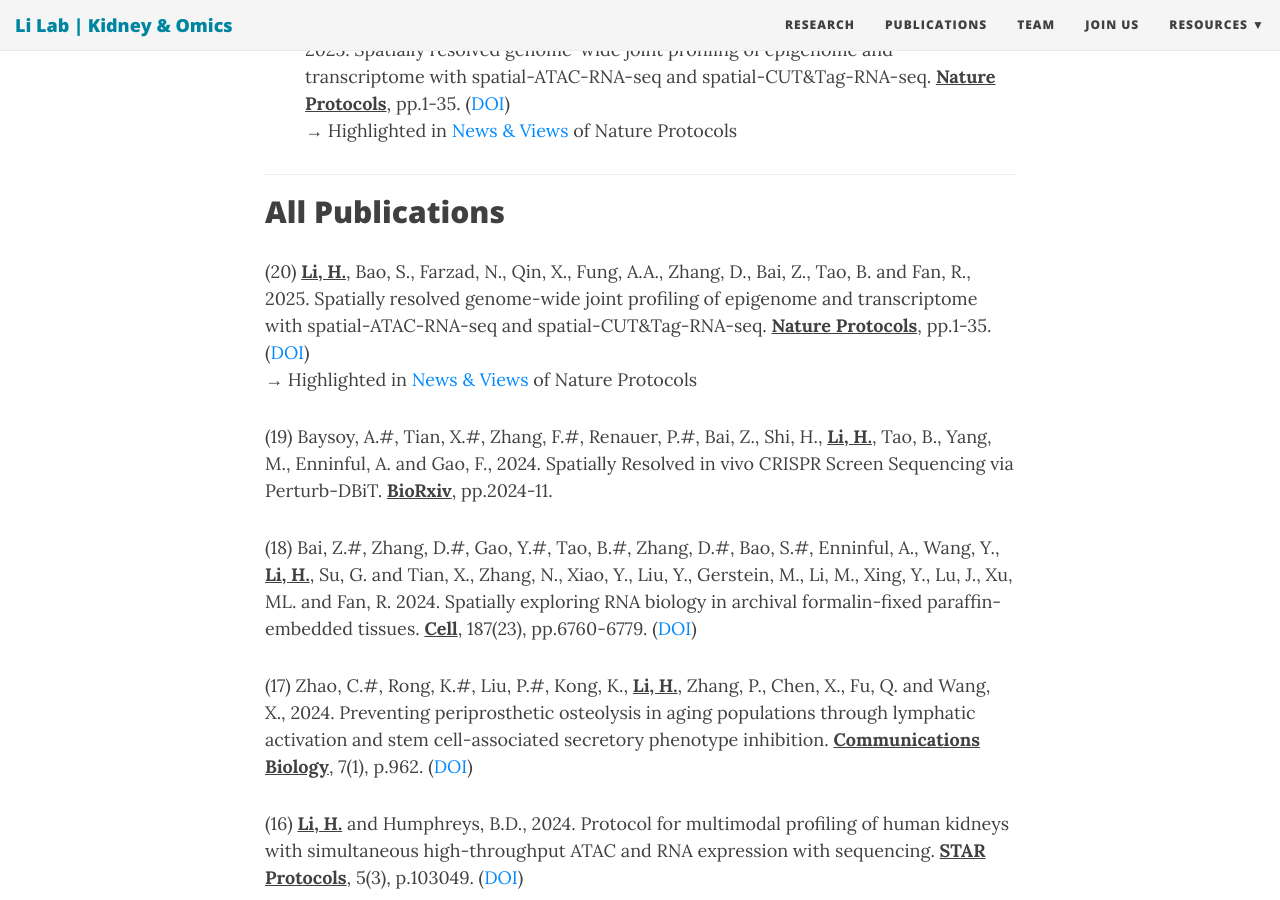
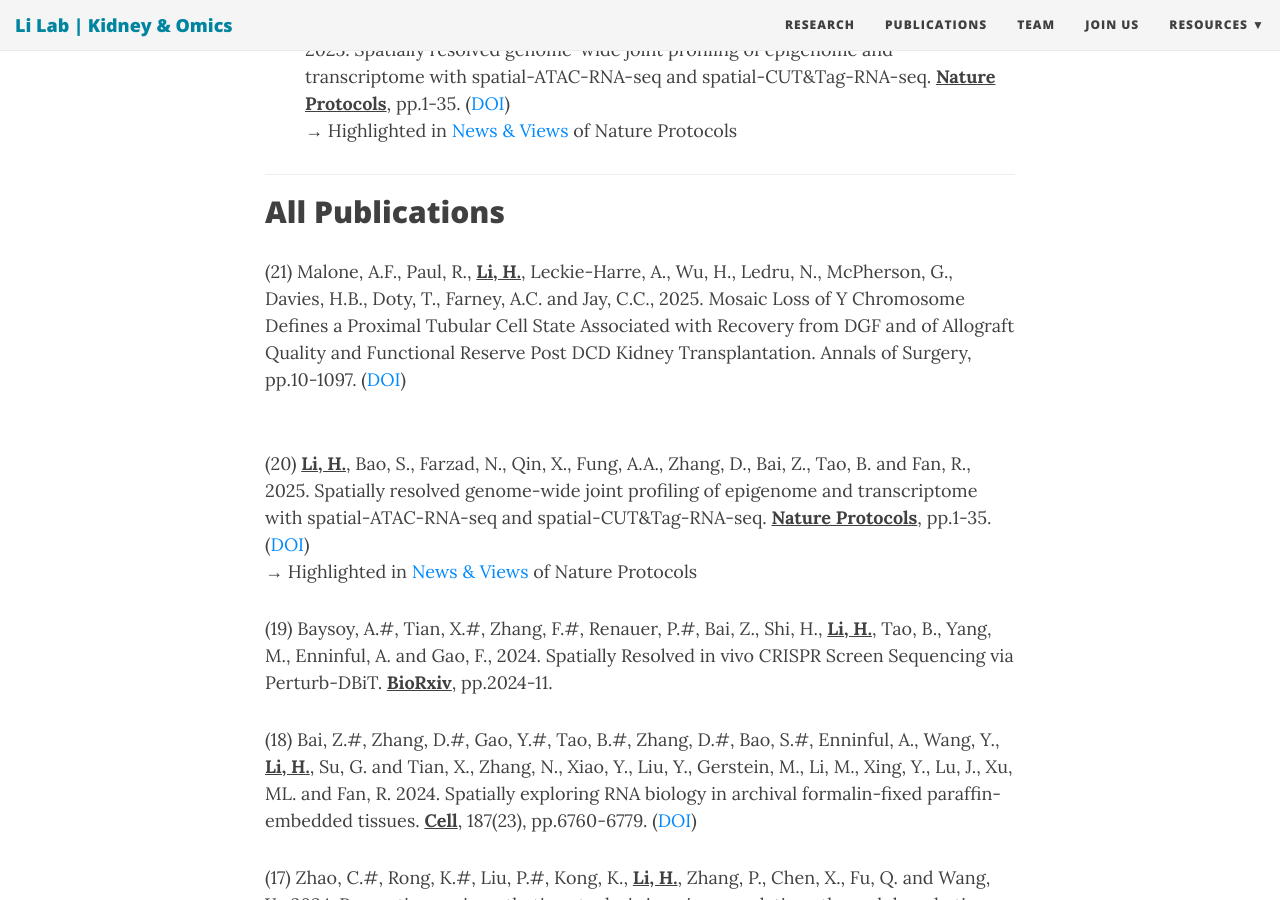
Before and after one commit to TheLiLab/thelilab.github.io, a Jekyll site: the page built from pubs.md, in a window 1280 px wide and 900 px high, scrolled down 1289 px. Built offline with Jekyll 4.4.1, drawn with Linux system fonts in a browser that asks for light colours; nearby versions of some CDN libraries.

Commit message:
Update pubs.md

```diff
--- a/pubs.md
+++ b/pubs.md
@@ -42,6 +42,9 @@ bigimg:
 
 <hr>
 ## All Publications
+
+(21) Malone, A.F., Paul, R., <strong><u>Li, H.</u></strong>, Leckie-Harre, A., Wu, H., Ledru, N., McPherson, G., Davies, H.B., Doty, T., Farney, A.C. and Jay, C.C., 2025. Mosaic Loss of Y Chromosome Defines a Proximal Tubular Cell State Associated with Recovery from DGF and of Allograft Quality and Functional Reserve Post DCD Kidney Transplantation. Annals of Surgery, pp.10-1097. (<a href="https://doi.org/10.1097/sla.0000000000006830" target="_blank">DOI</a>)<br>
+<br>
 
 (20) <strong><u>Li, H.</u></strong>, Bao, S., Farzad, N., Qin, X., Fung, A.A., Zhang, D., Bai, Z., Tao, B. and Fan, R., 2025. Spatially resolved genome-wide joint profiling of epigenome and transcriptome with spatial-ATAC-RNA-seq and spatial-CUT&Tag-RNA-seq. <strong><u>Nature Protocols</u></strong>, pp.1-35. (<a href="https://doi.org/10.1038/s41596-025-01145-9" target="_blank">DOI</a>)<br>
 →	Highlighted in <a href="https://doi.org/10.1038/s41596-025-01151-x" target="_blank">News & Views</a> of Nature Protocols
```
